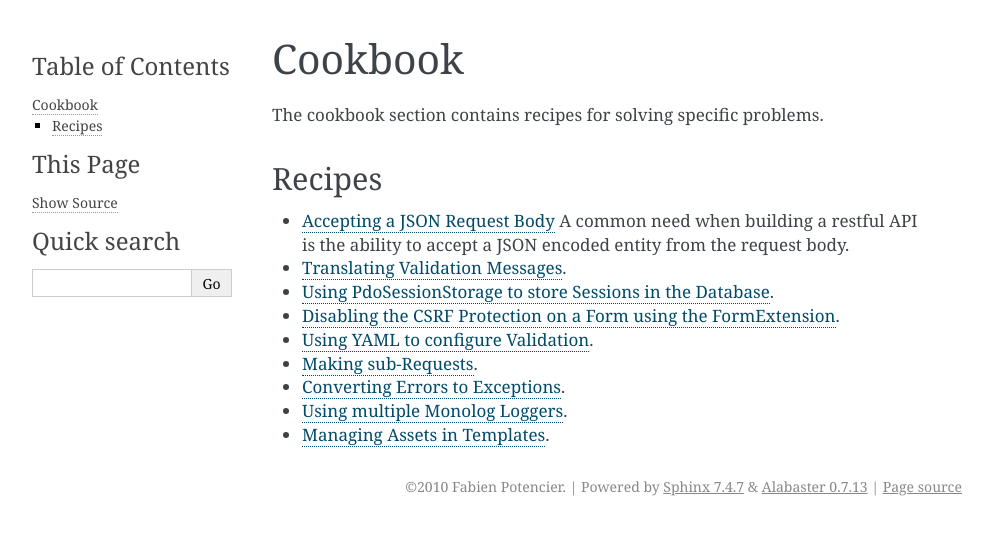
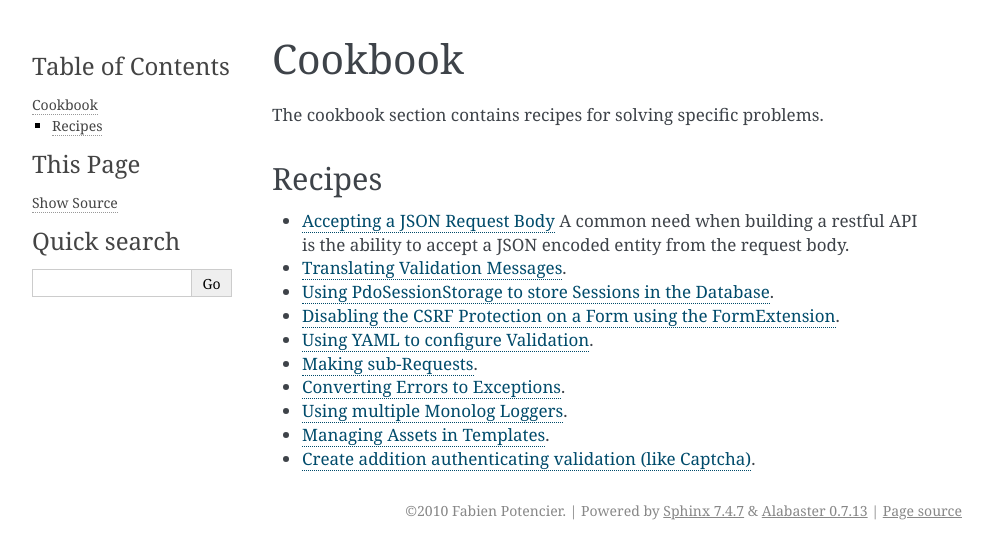
Before and after one commit to silexphp/Silex, a Sphinx documentation site: the page built from doc/cookbook/index.rst, in a window 1280 px wide. Shown: the top 559 px of the page, without its empty margins (148-1141 px from the left). Built offline with Sphinx 7.4.7, drawn with Linux system fonts in a browser that asks for light colours.

Commit message:
add addition authenticating validation doc index

```diff
--- a/doc/cookbook/index.rst
+++ b/doc/cookbook/index.rst
@@ -41,3 +41,5 @@ Recipes
 * :doc:`Using multiple Monolog Loggers <multiple_loggers>`.
 
 * :doc:`Managing Assets in Templates <assets>`.
+
+* :doc:`Create addition authenticating validation (like Captcha) <auth_addition_validation>`.
```
